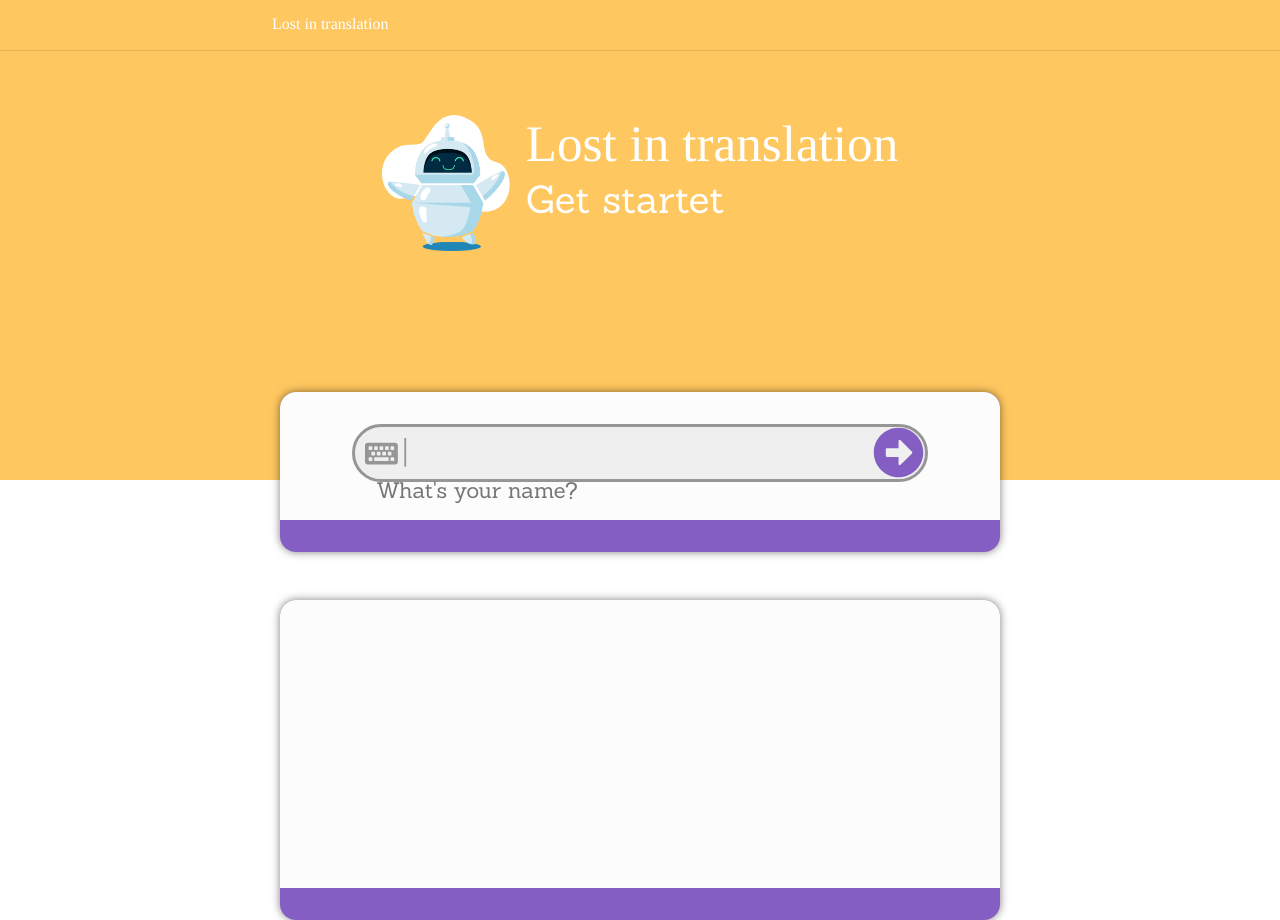
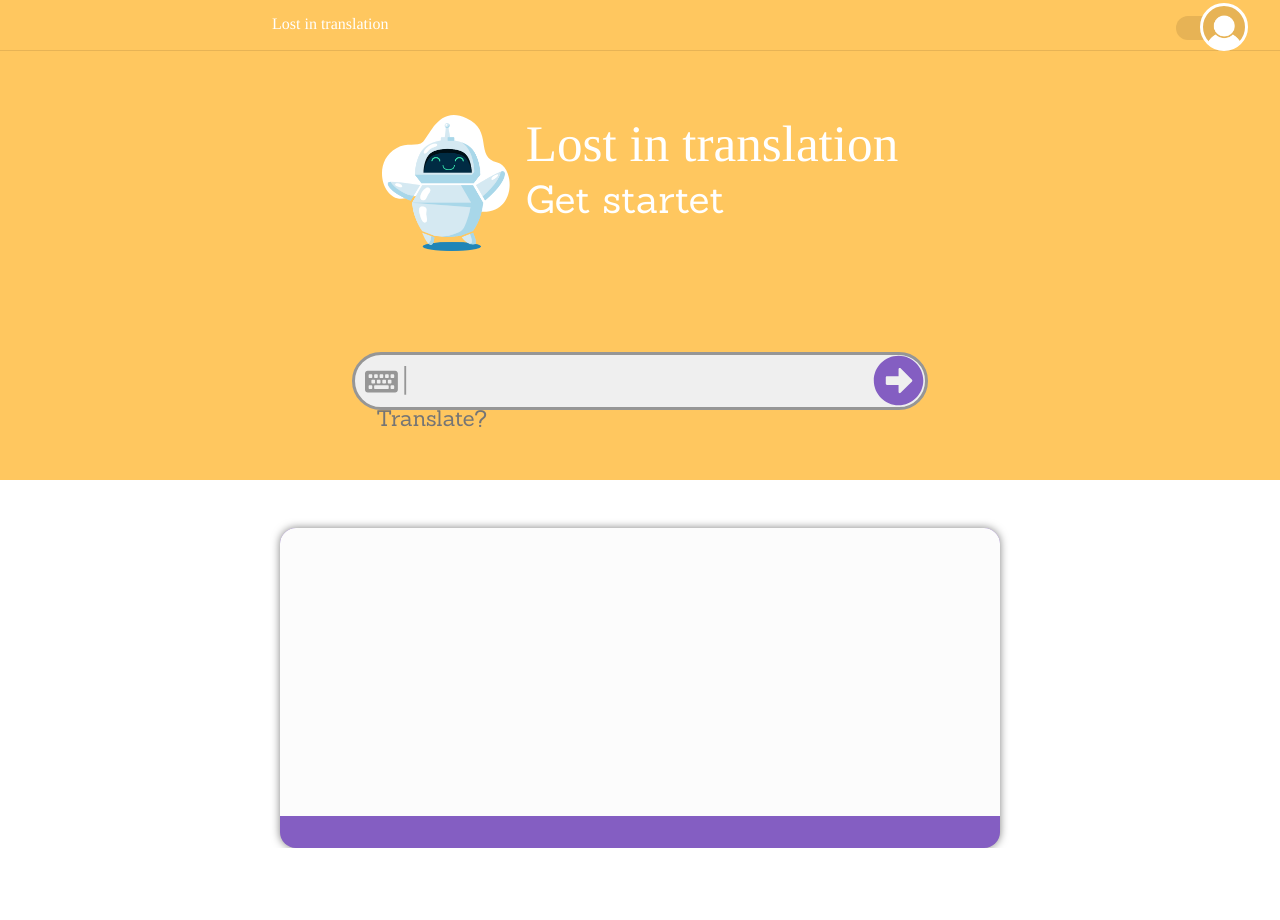
Before and after one commit to AHAB-HUB/lost-in-translation, a React (Create React App) app: page /translate in a window 1280 px wide. Shown: the top 920 px of the page. After the commit the page ends 848 px from the top, so only its background shows below. Built offline with nearby package versions, Linux system fonts and the light colour scheme; a web font is replaced by a local one.

Commit message:
Improvenment: split input name and input translation in to tow components

```diff
--- a/src/App.js
+++ b/src/App.js
@@ -1,13 +1,15 @@
 import './App.css';
 
-import React, { useRef } from 'react';
+import React, { useRef, Fragment, Redirect, Link } from 'react';
 import { BrowserRouter as Router, Switch, Route } from "react-router-dom";
 
 import Appheader from './components/AppHeader'
 import ProfilePage from './components/ProfilePage'
+import Profile from './components/Profile';
 //import Home from './components/Home'
 import Outputbox from './components/OutPutbox'
 import Inputbar from './components/InputBar'
+import InputTranslation from './components/InputTranslation'
 
 import { library } from '@fortawesome/fontawesome-svg-core'
 import { fab } from '@fortawesome/free-brands-svg-icons'
@@ -22,7 +24,7 @@ function App() {
 
       const headerRef = useRef();
       const outputbox = useRef();
-      const profileRef =useRef();
+      const profilepageRef = useRef();
 
       //using forwardRef to pass information from child component to child component
       function passToHeader() {
@@ -35,22 +37,36 @@ function App() {
             outputbox.current.translate(strTotranslate);
       }
 
-      function passToProfile(translation){
-            /**send latest translation to profile page */
-            profileRef.current.updateList(translation)
+      function passToProfile(translation) {
+
+            profilepageRef.current.updateList(translation)
       }
+
+
 
       return (
             <div>
 
                   <Router>
                         <Appheader ref={headerRef} />
-                        <ProfilePage ref={profileRef}/>
-                        <Inputbar passToHeader={passToHeader} passToOutPutBox={passToOutPutBox} passToProfile={passToProfile}/>
+                        <ProfilePage ref={profilepageRef} />
+                        <Profile />
+
                         <Switch>
-                              {/*just a blank component to have a home path*/}
-                             {/* <Route exact path="/" component={Home} />*/}
-                              <Route path='/translate' component={() => <Outputbox ref={outputbox} />} />
+
+
+                              <Route exact path="/" component={() => <Inputbar passToHeader={passToHeader} />} />
+
+
+
+
+                                    <Route path='/translate'>
+                                          <Fragment>
+                                                <InputTranslation passToOutPutBox={passToOutPutBox} passToProfile={passToProfile} />
+                                                <Outputbox ref={outputbox} />
+                                          </Fragment>
+                                    </Route>
+
                         </Switch>
 
                   </Router>
@@ -62,3 +78,5 @@ function App() {
 }
 
 export default App;
+//<InputTranslation passToOutPutBox={passToOutPutBox} passToProfile={passToProfile}/>
+//                              <Route path='/translate' component={() => <Outputbox ref={outputbox} />} />
--- a/src/components/InputBar.js
+++ b/src/components/InputBar.js
@@ -1,29 +1,28 @@
-import React, { useRef,useEffect } from "react";
+import React, { useRef, useEffect } from "react";
+import { useHistory } from "react-router-dom";
+
 import '../App.css';
 import './css/InputBar.css'
-import Profile from './Profile';
 import './css/Profile.css'
 /*using fontawesome for the icons */
 import { FontAwesomeIcon } from '@fortawesome/react-fontawesome'
 import MyLocalStorage from './utils/MyLocalStorage'
-import {SaveTranslations} from './utils/SaveTranslations'
-const InputBar = ({ passToHeader, passToOutPutBox, passToProfile }) => {
 
-  const [name, setName] = MyLocalStorage('username', '');
-  const [translation, setTranslation] = MyLocalStorage('translations', []);
+//passToOutPutBox
+const InputBar = ({ passToHeader}) => {
+
+  const [name, setName] = MyLocalStorage('username',);
+  let history = useHistory();
+  const inputValue = useRef(null);
 
 
-  const inputValue = useRef(null);
-  const inputwrap = useRef(null);
-  const inputwhitewrap = useRef(null);
 
   useEffect(() => {
-    if (translation) {
-
-      passToProfile(translation)
+    if(name){
+      history.push("/translate");
 
     }
-  }, [translation]);
+  }, [name]);
 
 
   const addValue = () => {
@@ -35,26 +34,15 @@ const InputBar = ({ passToHeader, passToOutPutBox, passToProfile }) => {
     /**Create object to be stored in localStorage */
     if (inputValue.current.value && inputValue.current.placeholder === "What's your name?") {
 
-      setName(inputValue.current.value);
+       setName(inputValue.current.value);
+        window.dispatchEvent(new Event("storage"));
       /**Empty input value and change placeholder text */
       inputValue.current.value = "";
       inputValue.current.placeholder = "Time to translate"
 
-      /**Animate/fade background out on input wrappers */
-      inputwrap.current.classList.toggle("nobg1");
-      inputwhitewrap.current.classList.toggle("nobg2");
 
       /**Tell header to animate */
       passToHeader()
-
-    }
-
-    if (inputValue.current.value && inputValue.current.placeholder === "Time to translate") {
-      /**SaveTranslations (bad name) creates an array no longer than 10 items long newest first oldest last*/
-      setTranslation([...SaveTranslations(inputValue.current.value)])
-      /**Pass input string to outputbox /translator */
-
-      passToOutPutBox(inputValue.current.value)
 
     }
 
@@ -63,10 +51,9 @@ const InputBar = ({ passToHeader, passToOutPutBox, passToProfile }) => {
   return (
     <div>
       {/* only show profile if you entered a name */}
-      {name.length > 0 && <Profile name={name} />}
       <main>
-        <div ref={inputwrap} className="inputwrap">
-          <div ref={inputwhitewrap} className="inputwhitewrap">
+        <div className="inputwrap">
+          <div className="inputwhitewrap">
             <div className="formwrap">
               <div className="form-input ">
                 <label htmlFor="input" className="iconl"><FontAwesomeIcon className="far fa-keyboard" icon='keyboard' /></label>
--- /dev/null
+++ b/src/components/InputTranslation.js
@@ -0,0 +1,69 @@
+import React, { useRef, useEffect } from "react";
+import '../App.css';
+import './css/InputBar.css'
+
+import './css/Profile.css'
+/*using fontawesome for the icons */
+import { FontAwesomeIcon } from '@fortawesome/react-fontawesome'
+
+import MyLocalStorage from './utils/MyLocalStorage'
+import { SaveTranslations } from './utils/SaveTranslations'
+
+const InputBar = ({ passToOutPutBox ,passToProfile}) => {
+
+   const [translation, setTranslation] = MyLocalStorage('translations', []);
+
+
+  const inputValue = useRef(null);
+  const inputwrap = useRef(null);
+  const inputwhitewrap = useRef(null);
+
+  useEffect(() => {
+  /**Animate/fade background out on input wrappers */
+ inputwrap.current.classList.toggle("nobg1");
+ inputwhitewrap.current.classList.toggle("nobg2");
+  }, []);
+
+  useEffect(() => {
+    if (translation) {
+        passToProfile(translation)
+    }
+  }, [translation]);
+
+
+
+
+  const addTranslation = () => {
+
+    /**Make sure the input is clean */
+    let cleanValue = inputValue.current.value.replace(/[^a-zA-Z ]/g, "");
+    inputValue.current.value = cleanValue;
+
+
+    if (inputValue.current.value) {
+
+      /**SaveTranslations (bad name) creates an array no longer than 10 items long newest first oldest last*/
+      setTranslation([...SaveTranslations(inputValue.current.value)])
+      /**Pass input string to outputbox /translator */
+      passToOutPutBox(inputValue.current.value)
+
+    }}
+
+  return (
+    <div>
+        <div ref={inputwrap} className="inputwrap">
+          <div ref={inputwhitewrap} className="inputwhitewrap">
+            <div className="formwrap">
+              <div className="form-input">
+                <label htmlFor="input x" className="iconl"><FontAwesomeIcon className="far fa-keyboard" icon='keyboard' /></label>
+                <div className="iconr x" onClick={addTranslation}><FontAwesomeIcon className="fas fon" icon='arrow-alt-circle-right' /></div>
+                <input ref={inputValue} id="input" type="text" className="input" placeholder="Translate?" pattern="[A-Za-z]" aria-label="Enter your translation here" required />
+              </div>
+            </div>
+          </div>
+        </div>
+
+    </div>);
+};
+
+export default InputBar;
--- a/src/components/Profile.js
+++ b/src/components/Profile.js
@@ -1,42 +1,51 @@
-import React from "react";
+import React,{forwardRef, useEffect,useState} from "react";
 
-function Profile({name}){
+function  Profile (){
 
-function showIntries(){
-    let ppw=document.querySelector('.profilePagewrap')
+
+    //const localUser = JSON.parse(localStorage.getItem('username'));
+    let [userData, setUserData] = useState(JSON.parse(localStorage.getItem('username')));
+
+    const storageListen = e => {
+      setUserData(JSON.parse(localStorage.getItem('username')));
+    };
+
+    useEffect(() => {
+      window.addEventListener("storage", storageListen);
+      return () => window.removeEventListener("storage", storageListen);
+    }, []);
+
+
+    function showIntries() {
+        let ppw = document.querySelector('.profilePagewrap')
         console.log(ppw.classList)
 
 
-    if(ppw.className!=='profilePagewrap popout'){
+        if (ppw.className !== 'profilePagewrap popout') {
             ppw.classList.remove("popin")
             ppw.classList.add("popout");
 
-    }else{
+        } else {
             ppw.classList.remove("popout")
             ppw.classList.add("popin");
         }
-
-    /*
-    if(ppw.className==='profilePagewrap popout'){
-
-        ppw.classList.remove("popout")
-       // ppw.classList.add("popin");
-    }
-    */
-
     }
 
-
-    return(
+    return (
         <div>
            <div className="profilewrap" onClick={showIntries}>
-            <div className="profileName">{name}</div>
+
+
+                    <div className="profileName">
+                    {userData}
+                    </div>
+
+
                 <div className="profileImage"></div>
             </div>
 
         </div>
     )
 
-
 }
 export default Profile;
--- a/src/components/utils/MyLocalStorage.js
+++ b/src/components/utils/MyLocalStorage.js
@@ -24,9 +24,6 @@ export default function MyLocalStorage(key, initialValue) {
   });
 
 
-
-
-
   // Return a wrapped version of useState's setter function that ...
   // ... persists the new value to localStorage.
   const setValue = value => {
@@ -34,7 +31,7 @@ export default function MyLocalStorage(key, initialValue) {
       // Allow value to be a function so we have same API as useState
       const valueToStore = value instanceof Function ? value(storedValue) : value;
       // Save state
-      setStoredValue(valueToStore);
+      setStoredValue(prevState => [...prevState, valueToStore]);
       // Save to local storage
       window.localStorage.setItem(key, JSON.stringify(valueToStore));
     } catch (error) {
```
Also changed, not shown: src/components/ProfilePage.js (+4 -15 lines). Lines whose indentation alone changed are shown as unchanged.
